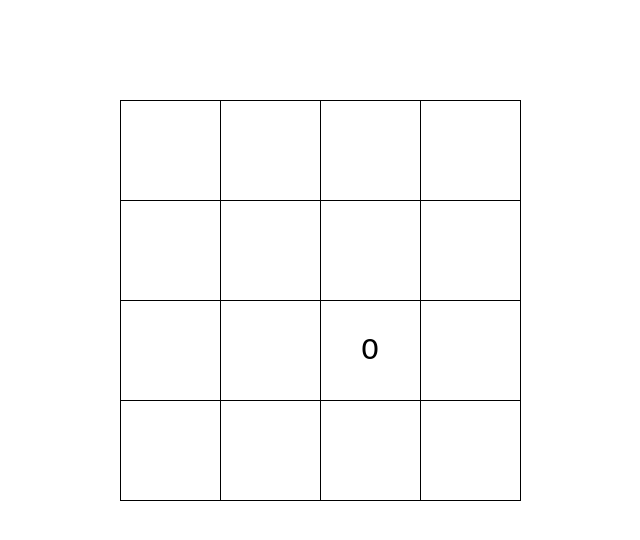
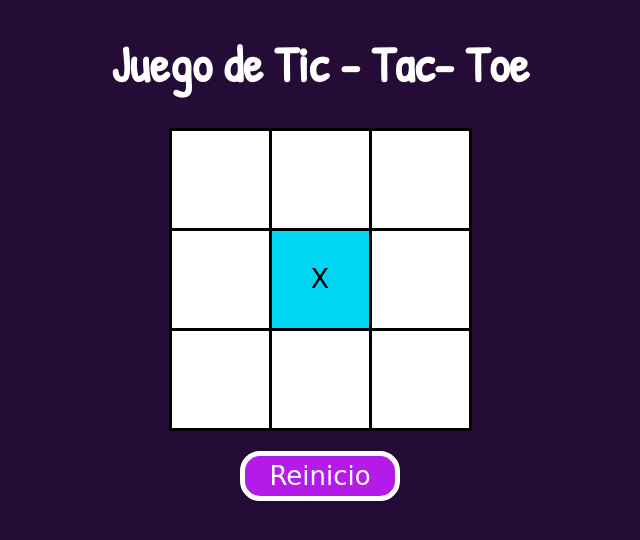
Before and after one commit to carlacentenor/domtictac, a plain HTML site: page index.html in a window 1280 px wide. Both pictures are taken after a click on the element 640 px from the left and 300 px from the top of the page. Shown: the whole page, without its empty margins (320-960 px from the left). Drawn offline with Linux system fonts and the light colour scheme; a web font is replaced by a local one.

Commit message:
app culminado

```diff
--- a/css/main.css
+++ b/css/main.css
@@ -4,22 +4,67 @@
   box-sizing: border-box;
 }
 
+body {
+  background-color: #250c37;
+  color: white;
+}
+
+h1 {
+  font-family: 'Patrick Hand', cursive;
+  text-align: center;
+  margin: 30px;
+  font-size: 50px;
+}
 .board{
-margin: 100px auto ;
+margin: 30px auto 20px;
 border-collapse: collapse; /*no utilice el borde de la tabla*/
+background-color: white;
+}
+
+.box-button {
+text-align: center;
+margin: 20px;
+}
+
+.box-button button {
+  border: none;
+  width: 160px;
+  height: 50px;
+  font-size: 26px;
+  border-radius: 20px;
+  background-color: #b41be9;
+  color: white;
+font-family: 'Boogaloo', cursive;
+border: 5px solid white;
+outline: none;
+}
+
+.box-button button:hover{
+    background-color: #c052e7;
+    color: white;
+
 }
 
 .board td {
   width: 100px;
   height: 100px;
-  border: 1px solid black;
+  border: 3px solid black;
   margin: 0;
   padding: 0;
   text-align: center;
   font-size: 30px;
   font-family: monospace;
+  color: black;
+}
+
+.box-text-winner {
+text-align: center;
+margin: 10px;
+font-size: 50px;
+font-family: 'Patrick Hand', cursive;
+
 }
 
 .board td:hover {
-  background-color: #5ec7b1;
+  background-color: #94f6c1;
 }
--- a/index.html
+++ b/index.html
@@ -1,43 +1,47 @@
 <!DOCTYPE html>
 <html>
+
 <head>
   <meta charset="utf-8">
-    <title>DOM</title>
+  <title>Tic-Tac-Toe</title>
+  <link href="https://fonts.googleapis.com/css?family=Boogaloo|Patrick+Hand" rel="stylesheet">
   <link rel="stylesheet" href="css/main.css">
 </head>
+
 <body>
+
+<h1>Juego de Tic - Tac- Toe</h1>
+
   <!--table.board.board-js>tbody>tr*4>td*4 -->
   <table class="board board-js">
     <tbody>
       <tr>
-          <td></td>
-          <td></td>
-          <td></td>
-          <td></td>
+        <td id="c1" class="cell" ></td>
+        <td id="c2" class="cell" ></td>
+        <td id="c3" class="cell" ></td>
+
       </tr>
       <tr>
-          <td></td>
-          <td></td>
-          <td></td>
-          <td></td>
+        <td id="c4" class="cell"></td>
+        <td id="c5" class="cell"></td>
+        <td id="c6" class="cell"></td>
+
       </tr>
       <tr>
-          <td></td>
-          <td></td>
-          <td></td>
-          <td></td>
-        </tr>
-        <tr>
-          <td></td>
-          <td></td>
-          <td></td>
-          <td></td>
+        <td id="c7" class="cell"></td>
+        <td id="c8" class="cell"></td>
+        <td id="c9" class="cell"></td>
       </tr>
     </tbody>
   </table>
-
+  <div class="box-text-winner">
+<p class="text-winner"></p>
+  </div>
+  <div class="box-button">
+  <button type="button" class="reset" onclick="reload()">Reinicio</button>
+  </div>
   <script type="text/javascript" src="js/app.js">
-
   </script>
 </body>
+
 </html>
--- a/js/app.js
+++ b/js/app.js
@@ -1,41 +1,56 @@
-window.onload = function(){ /*hasta que se cargue totalmente recien ejecutar la funcion*/
+var arrayGame = [];
+var board = document.querySelector(".board-js");
+var arrayCell = document.querySelectorAll(".cell");
+var centinela = true; /* variable para turno inicializada*/
+var textWinner = document.querySelector(".text-winner");
 
-var board = document.querySelector(".board-js"); /*seleccionando la primera clase .board-js*/
+board.addEventListener("click", loadGame); /*Evento que llama a funcion*/
 
-board.addEventListener("click",addX);
-/*
-board.addEventListener("click",function(event){ Hacer un cambio cuando hace doble click--event es un parametro creado
-  event.target.style.backgroundColor ="#da91ec"; cambia el color cuando seleccione
-target seleccionando solo esa etiqueta
-event.target.style.border ="2px solid #6214ba";
-event.target.textContent = ":)"; *solo agregas texto*
+function loadGame(event) {
+	var positionCell = event.target.id[1] - 1; /*obtenemos la posicion de cada celda*/
+	if (centinela) {
+		event.target.style.backgroundColor = "#00d6f4";
+		event.target.textContent = "X";
+		centinela = false;
+		arrayGame[positionCell] = "X"; /*agregamos segun la posicion seleccionada el valo "X"*/
+		winner("X");
+	} else {
+		event.target.style.backgroundColor = "#ff0183";
+		event.target.textContent = "O";
 
-})
-board.addEventListener("dblclick",function(event){
-    event.target.style.backgroundColor ="#09c953";
-    event.target.textContent = "O";
-}); ---- evento de cambiar color al pasar el mouse
+		centinela = true;
+		arrayGame[positionCell] = "O"; /*agregamos segun la posicion seleccionada el valo "O"*/
+		winner("O");
+	}
+};
+
+function winner(value) { /*Funcion que evalua todas las posibles combinaciones ganadoras*/
+	if ((arrayGame[0] == value && arrayGame[1] == value && arrayGame[2] == value) ||
+		(arrayGame[0] == value && arrayGame[3] == value && arrayGame[6] == value) ||
+		(arrayGame[0] == value && arrayGame[4] == value && arrayGame[8] == value) ||
+		(arrayGame[3] == value && arrayGame[4] == value && arrayGame[5] == value) ||
+		(arrayGame[1] == value && arrayGame[4] == value && arrayGame[7] == value) ||
+		(arrayGame[2] == value && arrayGame[4] == value && arrayGame[6] == value) ||
+		(arrayGame[6] == value && arrayGame[7] == value && arrayGame[8] == value) ||
+		(arrayGame[2] == value && arrayGame[5] == value && arrayGame[8] == value)) {
 
 
-board.addEventListener("dblclick",function(event){
-  event.target.style.backgroundColor ="#09c953";
-
-event.target.style.border ="2px solid #093915";
-})*/
-
-};
-
-var centinela = false ;
-
-function addX(event){  /**LLAMAR A LA FUNCION DESDE FUERA**/
+		textWinner.textContent = "Jugador " + value + " gana"
 
 
-if(centinela){
-event.target.textContent = "X";
-centinela=false;
+
+
+	} else if (arrayGame[0] != null && arrayGame[1] != null && arrayGame[2] != null &&
+		arrayGame[3] != null && arrayGame[4] != null && arrayGame[5] != null &&
+		arrayGame[6] != null && arrayGame[7] != null && arrayGame[8] != null) {
+		textWinner.textContent = "Empate , juega otra vez"
+
+
+	}
+
 }
-else {
-  event.target.textContent="O";
-  centinela=true;
+
+
+function reload() { /*Funcion para reiniciar el juego*/
+	window.location.reload();
 }
-};
```
Lines whose indentation alone changed are shown as unchanged.
